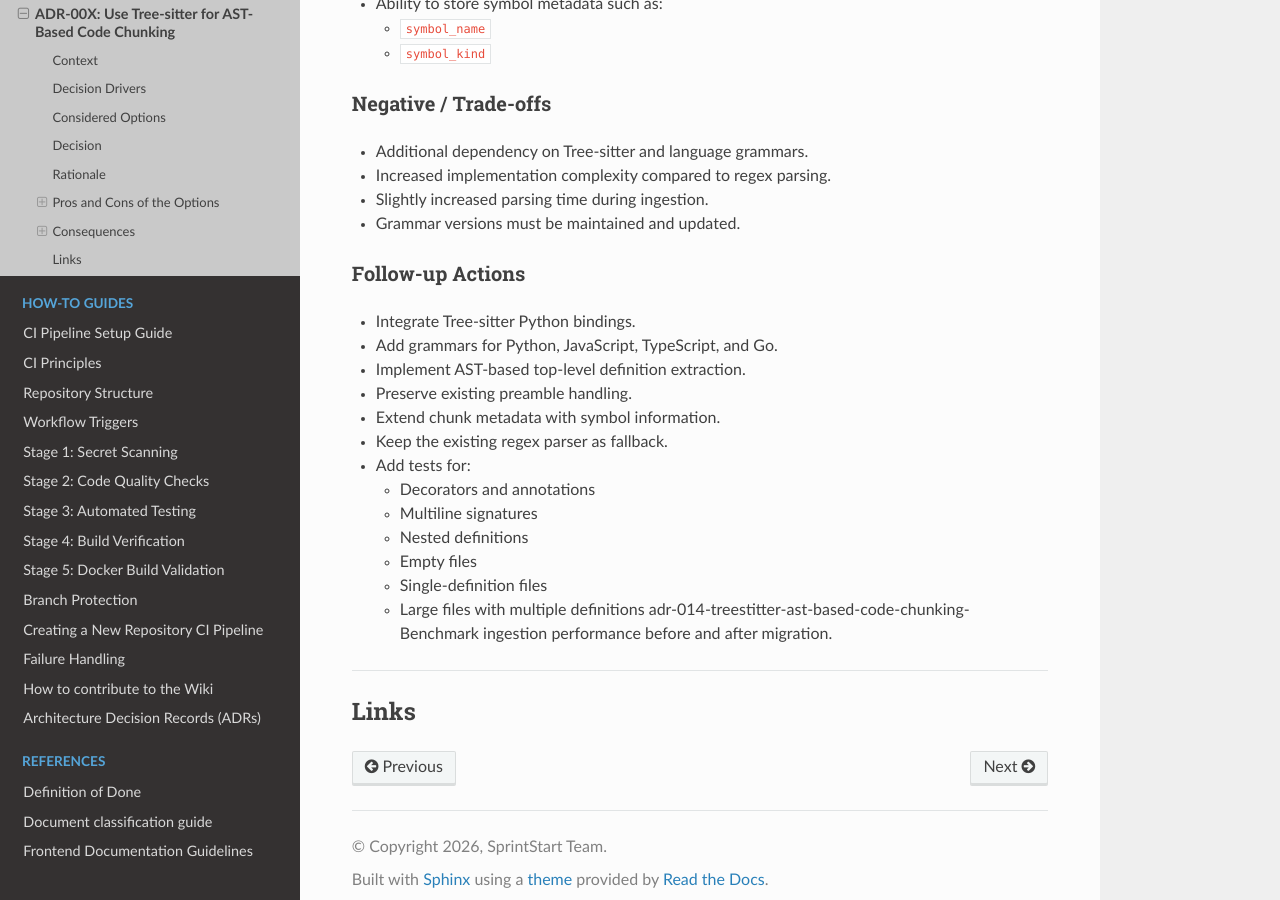
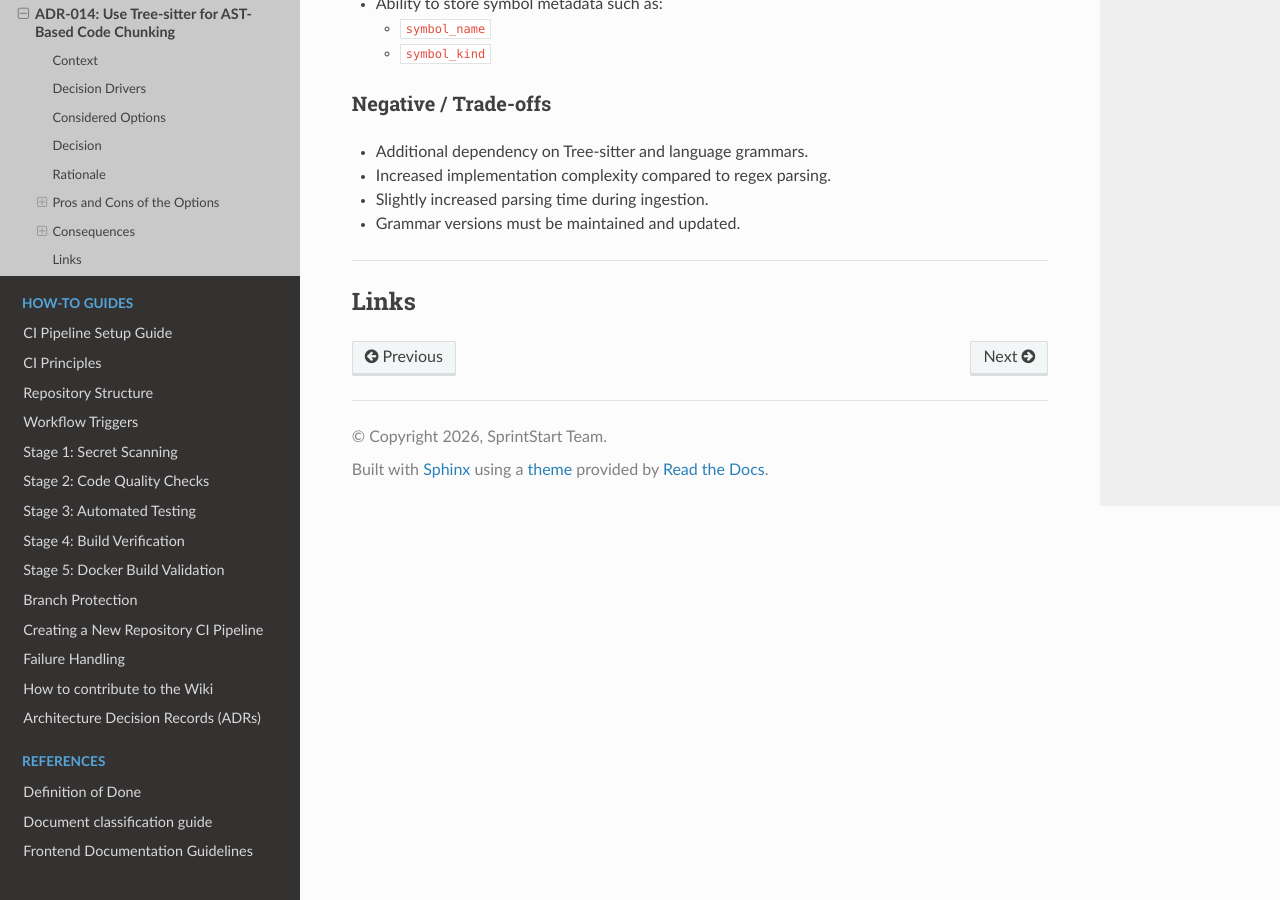
Before and after one commit to SprintStartProject/Wiki, a Sphinx documentation site: the page built from docs/source/explanations/adrs/adr-014-treesitter-ast-based-code-chunking.md, in a window 1280 px wide and 900 px high, scrolled down 3739 px. Built offline with Sphinx 7.4.7 and the Read the Docs theme 3.1.0, drawn with Linux system fonts in a browser that asks for light colours; some of the changed text lies outside the part shown.

Commit message:
Update adr-014-treesitter-ast-based-code-chunking.md

```diff
--- a/docs/source/explanations/adrs/adr-014-treesitter-ast-based-code-chunking.md
+++ b/docs/source/explanations/adrs/adr-014-treesitter-ast-based-code-chunking.md
@@ -1,4 +1,4 @@
-# ADR-00X: Use Tree-sitter for AST-Based Code Chunking
+# ADR-014: Use Tree-sitter for AST-Based Code Chunking
 
 | Field | Value |
 |---|---|
@@ -146,23 +146,6 @@ Keeping the existing regex parser as a fallback minimizes migration risk and ens
 - Slightly increased parsing time during ingestion.
 - Grammar versions must be maintained and updated.
 
-### Follow-up Actions
-
-- Integrate Tree-sitter Python bindings.
-- Add grammars for Python, JavaScript, TypeScript, and Go.
-- Implement AST-based top-level definition extraction.
-- Preserve existing preamble handling.
-- Extend chunk metadata with symbol information.
-- Keep the existing regex parser as fallback.
-- Add tests for:
-  - Decorators and annotations
-  - Multiline signatures
-  - Nested definitions
-  - Empty files
-  - Single-definition files
-  - Large files with multiple definitions
-adr-014-treestitter-ast-based-code-chunking- Benchmark ingestion performance before and after migration.
-
 ---
 
 ## Links
```
Also changed, not shown: other parts of docs/source/explanations/adrs/adr-014-treesitter-ast-based-code-chunking.md (+1 -1 lines).
